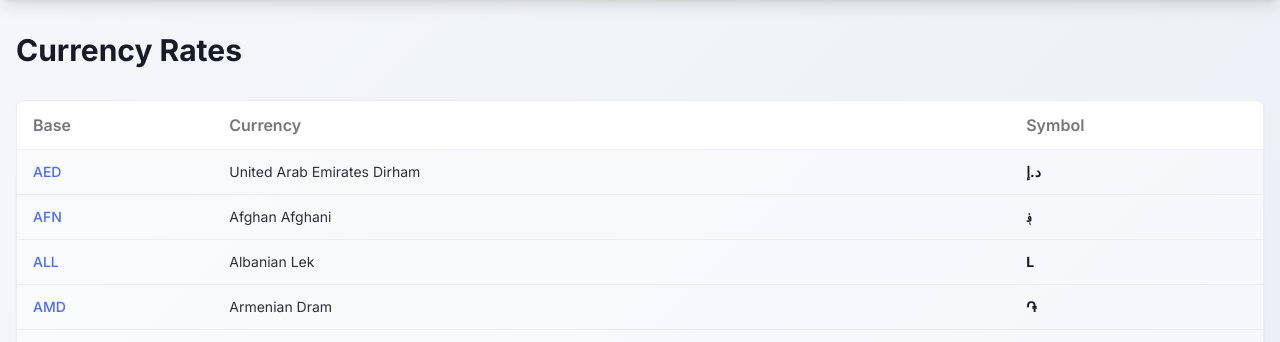
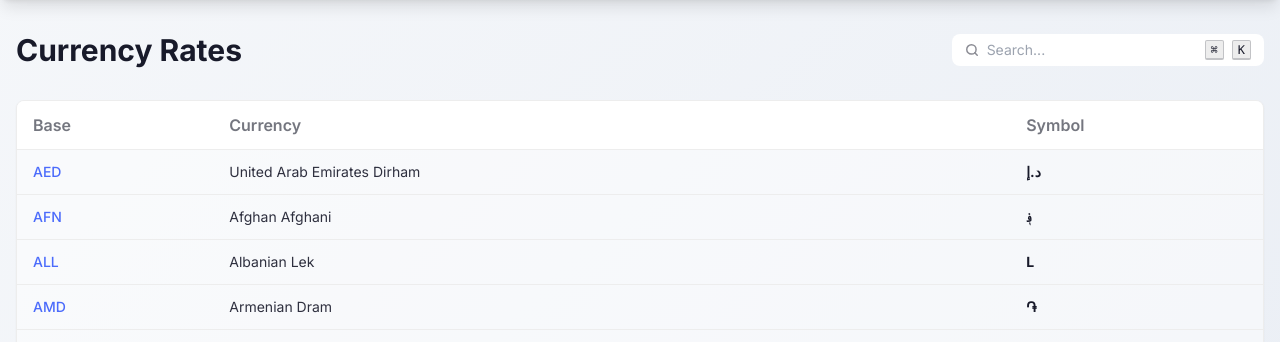
Before and after one commit to oskargawr/currency-exchange, a Django app: page /currency/ in a window 1280 px wide. Shown: the part 68-410 px from the top of the page. Run offline with Django 5.2, Linux system fonts and the light colour scheme; data comes from the database, SQL or seed files in the repository; parts of the project's set-up code (start-up, migrations or seed data) failed here and were passed over; some libraries are stand-ins or nearby versions.

Commit message:
add search functionality

```diff
--- a/currencies/urls.py
+++ b/currencies/urls.py
@@ -11,5 +11,6 @@ urlpatterns = [
     path('favorites/', views.favorite_currencies, name='favorites'),
     path('favorites/add/<str:base>/', views.add_favorite, name='add_favorite'),
     path('favorites/remove/<str:base>/', views.remove_favorite, name='remove_favorite'),
+    path('search/', views.search_currencies, name='search_currencies'),
     path('<str:base>/', views.currency_detail, name='detail'),
 ]
--- a/currencies/views.py
+++ b/currencies/views.py
@@ -1,8 +1,8 @@
 from django.contrib import messages
 from django.contrib.auth.decorators import login_required
 from django.core.management import call_command
+from django.db import models
 from django.shortcuts import render, get_object_or_404, redirect
-
 from currencies.models import Currency, ExchangeRate, FavouriteCurrency
 
 
@@ -48,3 +48,16 @@ def fetch_latest_rates(request):
     except Exception as e:
         messages.error(request, f'Error fetching rates: {str(e)}')
         return redirect('currencies:currency_list')
+
+
+def search_currencies(request):
+    query = request.GET.get('q', '').strip()
+
+    if query:
+        currencies = Currency.objects.filter(
+            models.Q(base__icontains=query) | models.Q(name__icontains=query) | models.Q(symbol__icontains=query)
+        ).order_by('base')
+    else:
+        currencies = Currency.objects.all().order_by('base')
+
+    return render(request, 'currencies/currency_rows.html', {'currencies': currencies})
--- a/templates/base.html
+++ b/templates/base.html
@@ -7,6 +7,7 @@
     <script src="https://cdn.tailwindcss.com"></script>
     <link href="https://cdn.jsdelivr.net/npm/daisyui@3.9.4/dist/full.css" rel="stylesheet" type="text/css" />
     <script src="https://cdn.jsdelivr.net/npm/chart.js"></script>
+    <script src="https://unpkg.com/htmx.org@1.9.6"></script>
     <style>
         @import url('https://fonts.googleapis.com/css2?family=Inter:wght@300;400;500;600;700&display=swap');
         body {
--- /dev/null
+++ b/templates/currencies/currency_rows.html
@@ -0,0 +1,24 @@
+{% for currency in currencies %}
+<tr class="hover:bg-stone-100/70 transition-colors duration-150">
+    <td class="font-medium text-primary tooltip tooltip-right" data-tip="Click to view details">
+        <a href="{% url 'currencies:detail' currency.base %}" class="hover:text-primary-focus">
+            {{ currency.base }}
+        </a>
+    </td>
+    <td class="text-base-content/90">{{ currency.name }}</td>
+    <td class="text font-bold">{{ currency.symbol }}</td>
+    {% if user.is_authenticated %}
+    <td class="text-right">
+        <form action="{% url 'currencies:add_favorite' currency.base %}" method="post">
+            {% csrf_token %}
+            <button type="submit" class="btn btn-outline btn-xs btn-primary hover:btn-success/80">
+                <svg xmlns="http://www.w3.org/2000/svg" class="h-3 w-3 sm:mr-1 mr-0" fill="none" viewBox="0 0 24 24" stroke="currentColor">
+                    <path stroke-linecap="round" stroke-linejoin="round" stroke-width="2" d="M12 4v16m8-8H4" />
+                </svg>
+                <span class="hidden sm:inline">Add</span>
+            </button>
+        </form>
+    </td>
+    {% endif %}
+</tr>
+{% endfor %}
--- a/templates/currencies/list.html
+++ b/templates/currencies/list.html
@@ -3,19 +3,35 @@
 {% block content %}
 <div class="flex justify-between items-center mb-8">
     <h1 class="text-3xl font-bold">Currency Rates</h1>
+    <label class="input flex items-center gap-2 input-sm rounded-lg hidden lg:flex">
+        <svg class="h-[1em] opacity-50" xmlns="http://www.w3.org/2000/svg" viewBox="0 0 24 24"><g stroke-linejoin="round" stroke-linecap="round" stroke-width="2.5" fill="none" stroke="currentColor"><circle cx="11" cy="11" r="8"></circle><path d="m21 21-4.3-4.3"></path></g></svg>
+        <input
+                type="search"
+                class="grow"
+                placeholder="Search..."
+                hx-get="{% url 'currencies:search_currencies' %}"
+                hx-trigger="keyup changed delay:300ms, search"
+                hx-target="#currency-table-body"
+                hx-include="this"
+                name="q"
+        />
+         <kbd class="kbd kbd-sm text-xs">⌘</kbd>
+        <kbd class="kbd kbd-sm text-xs">K</kbd>
+    </label>
     {% if user.is_authenticated %}
     <div class="items-right flex gap-2">
-        <a href="{% url 'currencies:fetch_latest_rates' %}" class="btn btn-outline btn-sm btn-secondary rounded-lg">
-        <svg xmlns="http://www.w3.org/2000/svg" fill="none" viewBox="0 0 24 24" stroke-width="2" stroke="currentColor" class="h-5 w-5 mr-2">
+        <a href="{% url 'currencies:fetch_latest_rates' %}" class="btn btn-outline btn-sm btn-neutral rounded-lg">
+        <svg xmlns="http://www.w3.org/2000/svg" fill="none" viewBox="0 0 24 24" stroke-width="2" stroke="currentColor" class="h-5 w-5 sm:mr-2 mr-0">
             <path stroke-linecap="round" stroke-linejoin="round" d="M19.5 12c0-1.232-.046-2.453-.138-3.662a4.006 4.006 0 0 0-3.7-3.7 48.678 48.678 0 0 0-7.324 0 4.006 4.006 0 0 0-3.7 3.7c-.017.22-.032.441-.046.662M19.5 12l3-3m-3 3-3-3m-12 3c0 1.232.046 2.453.138 3.662a4.006 4.006 0 0 0 3.7 3.7 48.656 48.656 0 0 0 7.324 0 4.006 4.006 0 0 0 3.7-3.7c.017-.22.032-.441.046-.662M4.5 12l3 3m-3-3-3 3" />
         </svg>
-        Fetch latest
+        <span class="hidden sm:inline">Fetch Latest</span>
+
     </a>
         <a href="{% url 'currencies:favorites' %}" class="btn btn-sm btn-primary rounded-lg">
-        <svg xmlns="http://www.w3.org/2000/svg" class="h-5 w-5 mr-2" fill="none" viewBox="0 0 24 24" stroke="currentColor">
+        <svg xmlns="http://www.w3.org/2000/svg" class="h-5 w-5 sm:mr-2 mr-0" fill="none" viewBox="0 0 24 24" stroke="currentColor">
             <path stroke-linecap="round" stroke-linejoin="round" stroke-width="2" d="M4.318 6.318a4.5 4.5 0 000 6.364L12 20.364l7.682-7.682a4.5 4.5 0 00-6.364-6.364L12 7.636l-1.318-1.318a4.5 4.5 0 00-6.364 0z" />
         </svg>
-        View Favorites
+        <span class="hidden sm:inline">View Favorites</span>
     </a>
     </div>
     {% endif %}
@@ -33,34 +49,33 @@
                 {% endif %}
             </tr>
         </thead>
-
-        <tbody>
-            {% for currency in currencies %}
-            <tr class="hover:bg-base-100 transition-colors duration-150">
-                <td class="font-medium text-primary tooltip tooltip-right" data-tip="Click to view details">
-                    <a href="{% url 'currencies:detail' currency.base %}" class="hover:text-primary-focus">
-                    {{ currency.base }}
-                </a>
-                </td>
-                <td class="text-base-content/90">{{ currency.name }}</td>
-                <td class="text font-bold">{{ currency.symbol }}</td>
-                {% if user.is_authenticated %}
-                <td class="text-right">
-                    <form action="{% url 'currencies:add_favorite' currency.base %}" method="post">
-                        {% csrf_token %}
-                        <button type="submit" class="btn btn-outline btn-xs btn-primary hover:btn-success/80">
-                            <svg xmlns="http://www.w3.org/2000/svg" class="h-3 w-3 mr-1" fill="none" viewBox="0 0 24 24" stroke="currentColor">
-                                <path stroke-linecap="round" stroke-linejoin="round" stroke-width="2" d="M12 4v16m8-8H4" />
-                            </svg>
-                            Add
-                        </button>
-                    </form>
-                </td>
-                {% endif %}
-            </tr>
-            {% endfor %}
+        <tbody id="currency-table-body">
+            {% include 'currencies/currency_rows.html' %}
         </tbody>
     </table>
 </div>
+{% block scripts %}
+<script>
+document.addEventListener('DOMContentLoaded', function() {
+    const searchInput = document.querySelector('input[type="search"]');
+
+    document.addEventListener('keydown', function(e) {
+        if ((e.metaKey || e.ctrlKey) && e.key === 'k') {
+            e.preventDefault();
+            searchInput.focus();
+        }
+    });
+
+    if (searchInput) {
+        searchInput.addEventListener('keydown', function(e) {
+            if (e.key === 'Escape') {
+                this.value = '';
+                htmx.trigger(this, 'search');
+            }
+        });
+    }
+});
+</script>
+{% endblock %}
 
 {% endblock %}
```
Also changed, not shown: templates/currencies/detail.html (+49 -49 lines).
